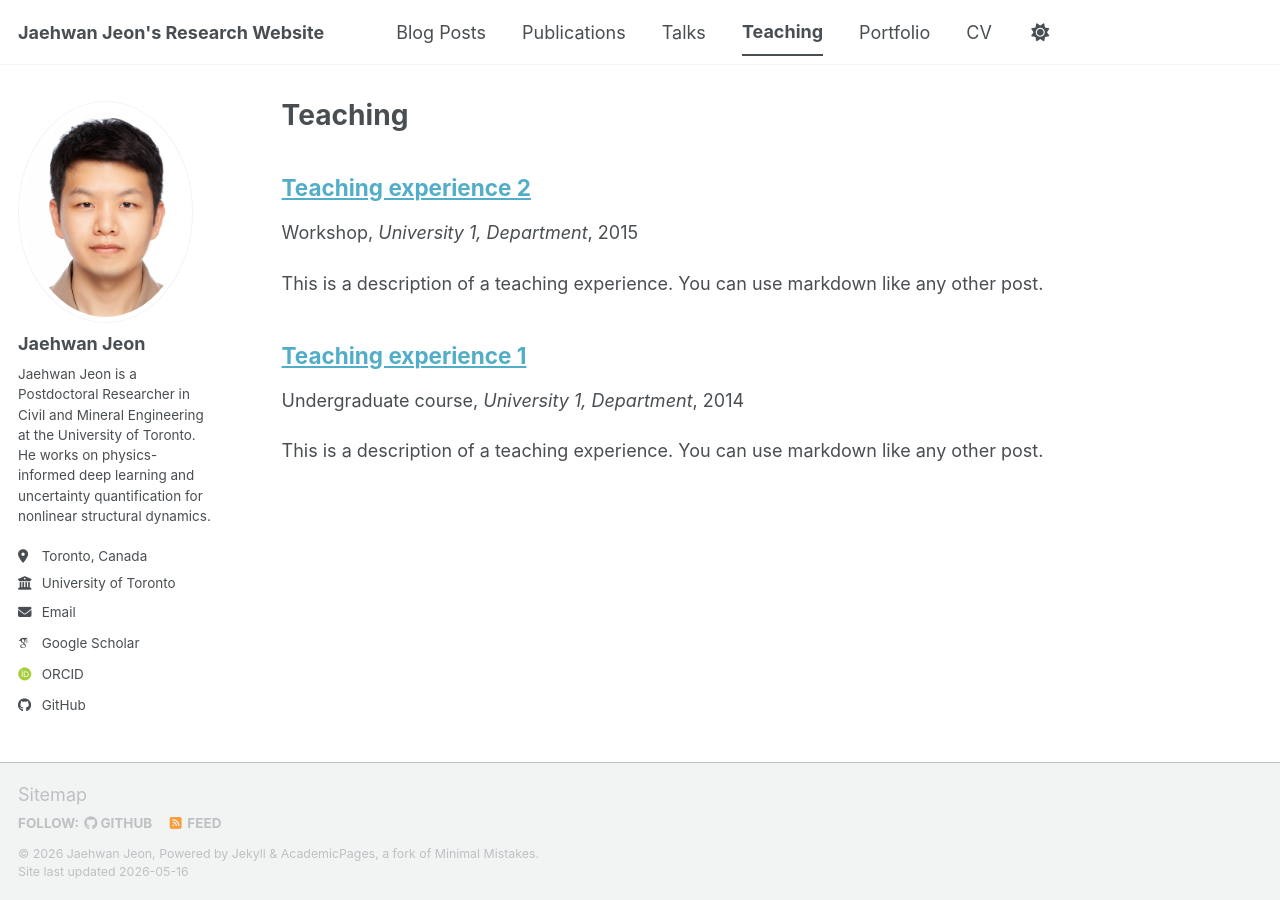
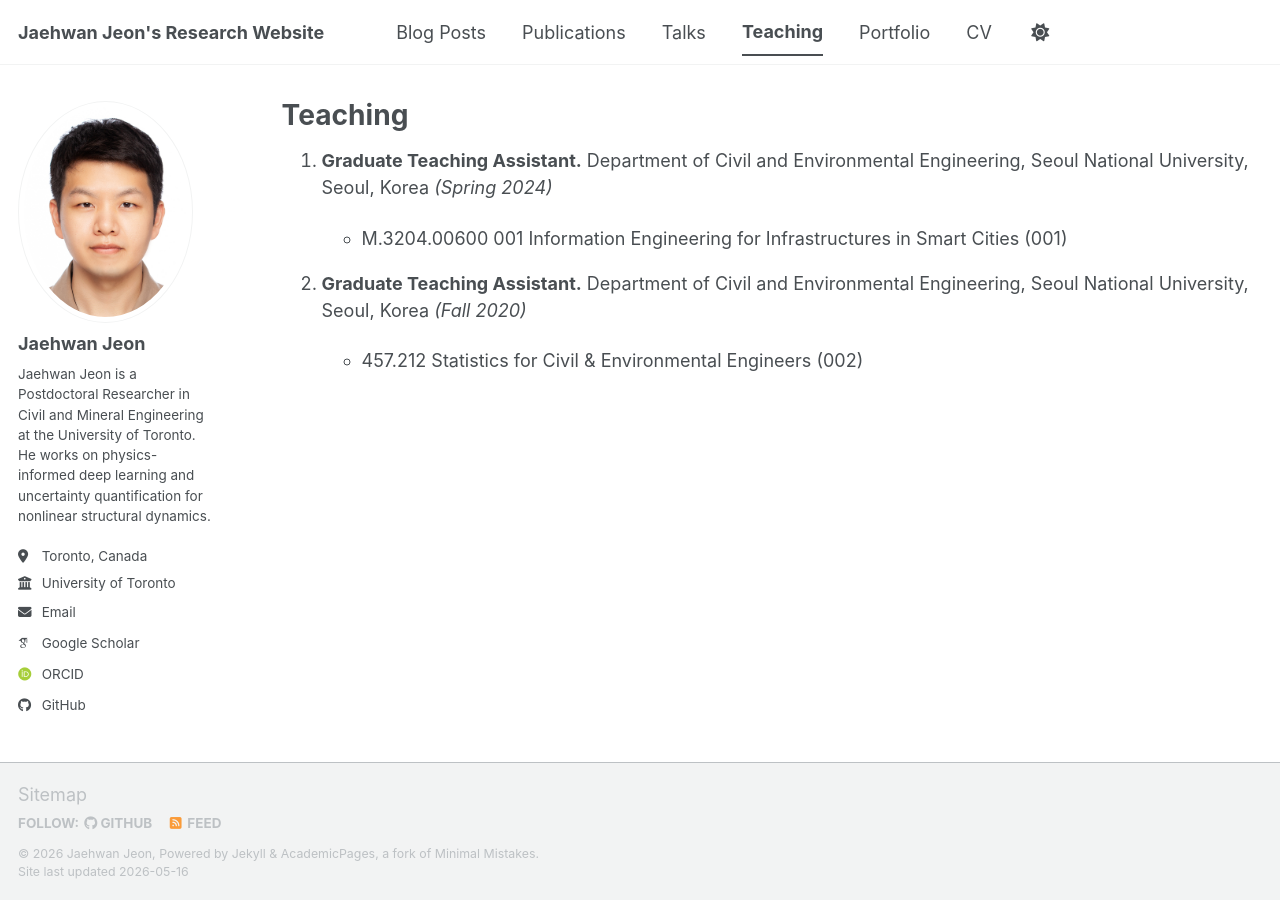
Before and after one commit to JaehwanJeon/JaehwanJeon.github.io, a Jekyll site: the page built from _pages/teaching.html, in a window 1280 px wide. Built offline with Jekyll 4.4.1, drawn with Linux system fonts in a browser that asks for light colours; some web fonts are replaced; a script bundle is joined from its source files by our own code; library files that are not in the unit come from our copies.

Commit message:
Teaching: consolidate into _data/teaching.yml; add SNU TA experience
- new _data/teaching.yml (single source); drop template placeholders
- teaching.html + cv.md render from site.data.teaching
- add Spring 2024 + Fall 2020 Graduate Teaching Assistant entries

Co-Authored-By: Claude Opus 4.7 (1M context) <noreply@anthropic.com>

```diff
--- /dev/null
+++ b/_data/teaching.yml
@@ -0,0 +1,17 @@
+# Teaching experience — single source of truth (newest first).
+# Rendered by _pages/teaching.html and the Teaching section of _pages/cv.md.
+# To add: copy a block, edit fields. `date` is used only for ordering.
+
+- term: "Spring 2024"
+  date: 2024-03-01
+  role: "Graduate Teaching Assistant"
+  venue: "Department of Civil and Environmental Engineering, Seoul National University, Seoul, Korea"
+  courses:
+    - "M.3204.00600 001 Information Engineering for Infrastructures in Smart Cities (001)"
+
+- term: "Fall 2020"
+  date: 2020-09-01
+  role: "Graduate Teaching Assistant"
+  venue: "Department of Civil and Environmental Engineering, Seoul National University, Seoul, Korea"
+  courses:
+    - "457.212 Statistics for Civil & Environmental Engineers (002)"
--- a/_pages/teaching.html
+++ b/_pages/teaching.html
@@ -7,6 +7,16 @@ author_profile: true
 
 {% include base_path %}
 
-{% for post in site.teaching reversed %}
-  {% include archive-single.html %}
-{% endfor %}
+<!-- Teaching is a single source of truth in _data/teaching.yml (one file). -->
+<ol class="teaching-list">
+  {% for t in site.data.teaching %}
+    <li class="teaching-item">
+      <p class="teaching-role"><strong>{{ t.role }}.</strong> {{ t.venue }} <em>({{ t.term }})</em></p>
+      {% if t.courses %}
+        <ul class="teaching-courses">
+          {% for c in t.courses %}<li>{{ c }}</li>{% endfor %}
+        </ul>
+      {% endif %}
+    </li>
+  {% endfor %}
+</ol>
--- a/_teaching/2014-spring-teaching-1.md
+++ /dev/null
@@ -1,20 +0,0 @@
----
-title: "Teaching experience 1"
-collection: teaching
-type: "Undergraduate course"
-permalink: /teaching/2014-spring-teaching-1
-venue: "University 1, Department"
-date: 2014-01-01
-location: "City, Country"
----
-
-This is a description of a teaching experience. You can use markdown like any other post.
-
-Heading 1
-======
-
-Heading 2
-======
-
-Heading 3
-======
--- a/_teaching/2015-spring-teaching-2.md
+++ /dev/null
@@ -1,20 +0,0 @@
----
-title: "Teaching experience 2"
-collection: teaching
-type: "Workshop"
-permalink: /teaching/2015-spring-teaching-1
-venue: "University 1, Department"
-date: 2015-01-01
-location: "City, Country"
----
-
-This is a description of a teaching experience. You can use markdown like any other post.
-
-Heading 1
-======
-
-Heading 2
-======
-
-Heading 3
-======
```
Also changed, not shown: _pages/cv.md (+2 -2 lines).
